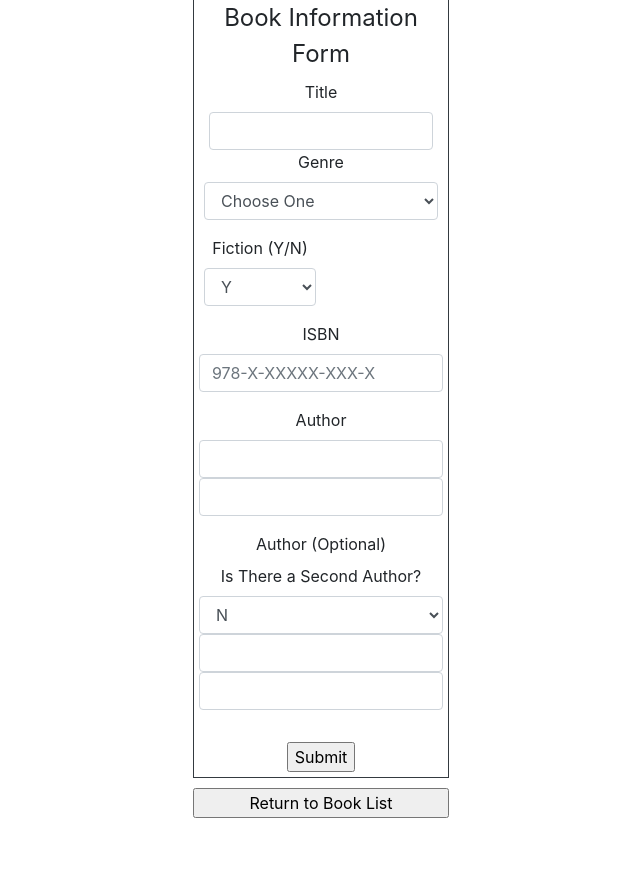
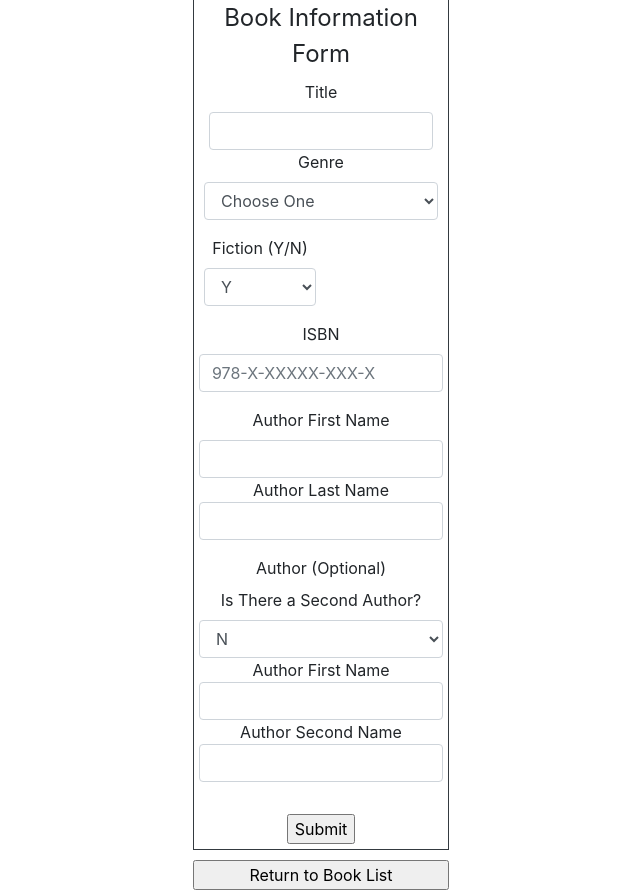
Before and after one commit to Cart6278/the-outdated-library-cs340, a Flask app: page /books_add in a window 1280 px wide. Shown: the part 77-967 px from the top of the page, without its empty margins (319-959 px from the left). Before the commit the page ends 895 px from the top, so only its background shows below. Run offline with Flask 2, Linux system fonts and the light colour scheme; some libraries are stand-ins or nearby versions.

Commit message:
Added missing field labels; fixed nav to books_browse from books_add

```diff
--- a/starter_website/templates/books_add.html
+++ b/starter_website/templates/books_add.html
@@ -15,7 +15,7 @@
                 <a class="nav-item nav-link" href="/reservations_browse">Reservations</a>
                 <a class="nav-item nav-link" href="/members_browse">Members</a>
                 <a class="nav-item nav-link" href="/authors_browse">Authors</a>
-                <a class="nav-item nav-link" href="/books_add">Books</a>
+                <a class="nav-item nav-link" href="/books_browse">Books</a>
             </div>
         </div>
 </nav>
@@ -70,8 +70,9 @@
             </div>
             <div class="form-row">
                 <div class="form-group">
-                      <label for="author_name">Author</label>
+                      <label for="author_name">Author First Name</label>
                         <input type="text" class="form-control" name="author_first" id="author_first" required>
+			Author Last Name
                         <input type="text" class="form-control" name="author_last" id="author_last" required>
                 </div>
             </div>
@@ -84,7 +85,9 @@
                                 <option value="0">N</option>
                                 <option value="1">Y</option>
                             </select>
+			    Author First Name
                             <input type="text" class="form-control" name="author_first2" id="author_first2">
+			    Author Second Name
                             <input type="text" class="form-control" name="author_last2" id="author_last2">
                 </div>
             </div>
```
